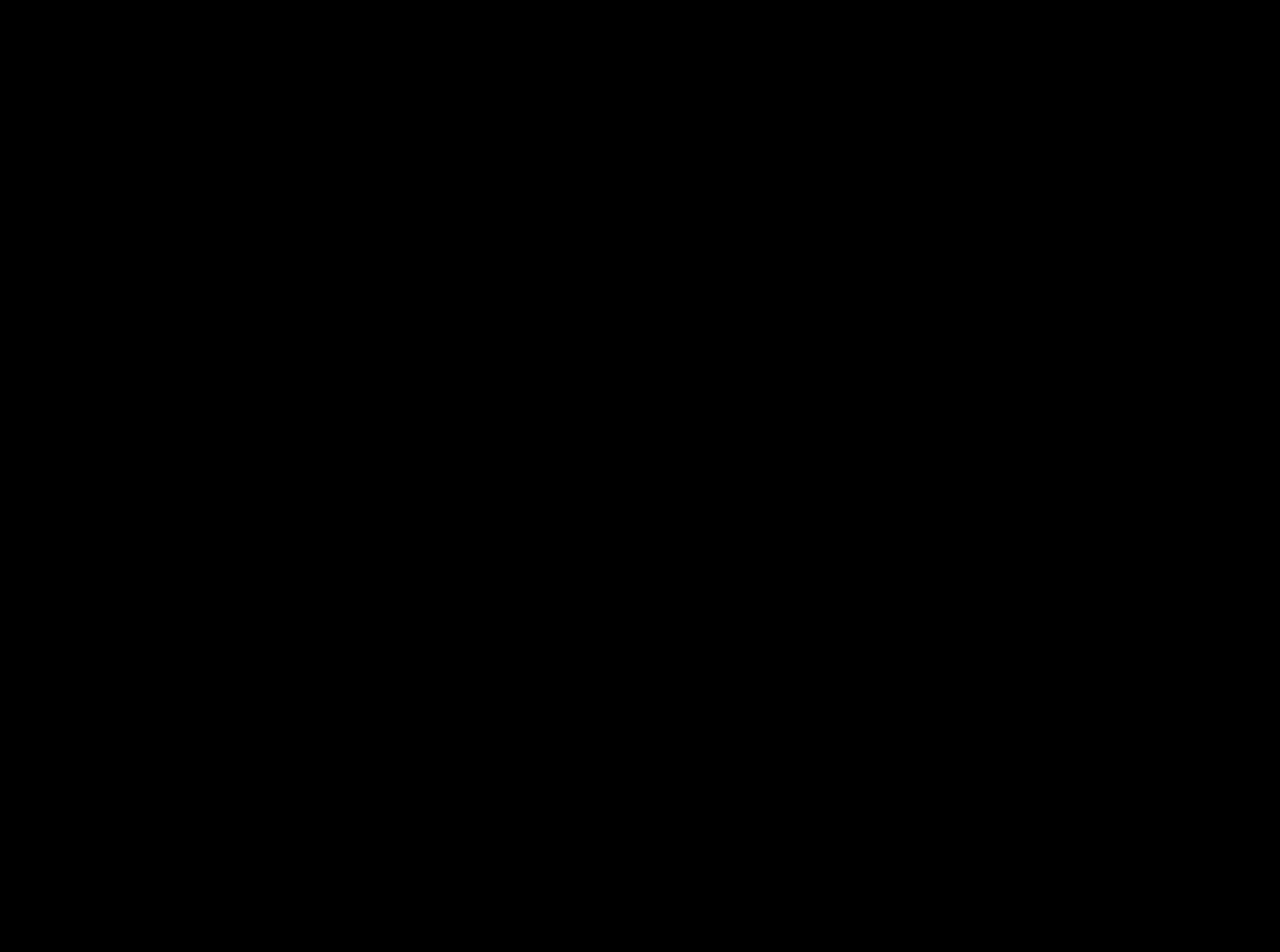
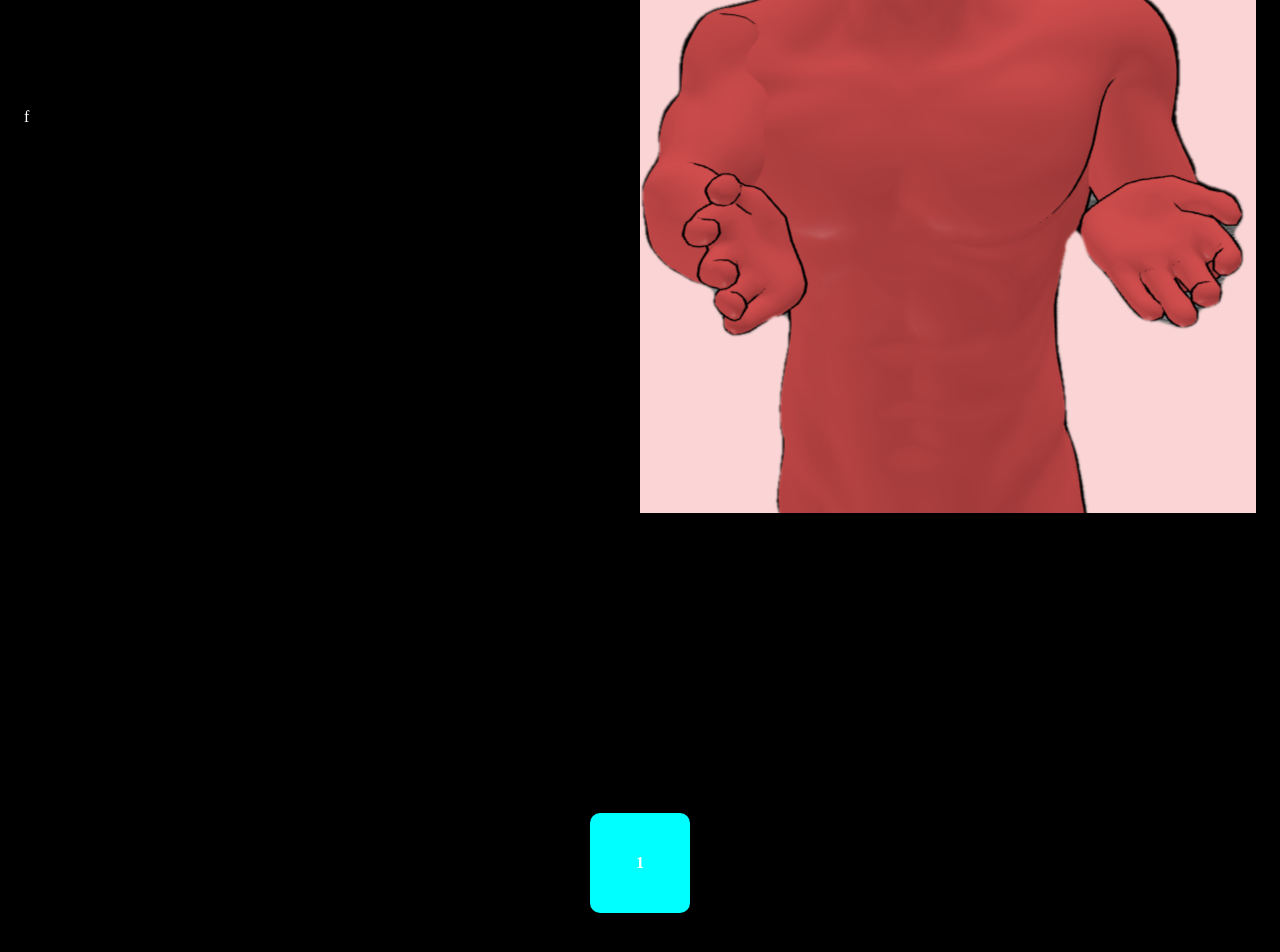
Before and after one commit to LaurenzJ/zonex-studios, a Vue app in the folder frontend/: page / in a window 1280 px wide. Shown: the part 584-1536 px from the top of the page. Before the commit the page ends 800 px from the top, so only its background shows below. Built offline with nearby package versions, Linux system fonts and the light colour scheme; a web font is replaced by a local one.

Commit message:
added animations and homeview character slide right preset

```diff
--- a/frontend/package.json
+++ b/frontend/package.json
@@ -11,6 +11,8 @@
     "@headlessui/vue": "^1.6.7",
     "@tailwindcss/aspect-ratio": "^0.4.0",
     "@tailwindcss/line-clamp": "^0.4.0",
+    "@vueuse/motion": "^2.0.0-beta.12",
+    "aos": "^2.3.4",
     "autoprefixer": "^10",
     "axios": "^0.27.2",
     "core-js": "^3.8.3",
--- a/frontend/public/index.html
+++ b/frontend/public/index.html
@@ -9,6 +9,8 @@
       rel="stylesheet"
       href="https://cdnjs.cloudflare.com/ajax/libs/animate.css/4.1.1/animate.min.css"
     />
+    <link href="https://unpkg.com/aos@2.3.1/dist/aos.css" rel="stylesheet" />
+    <script src="https://unpkg.com/aos@2.3.1/dist/aos.js"></script>
     <title><%= htmlWebpackPlugin.options.title %></title>
   </head>
   <body class="bg-black">
--- a/frontend/src/App.vue
+++ b/frontend/src/App.vue
@@ -1,7 +1,6 @@
 <template>
 
   <CNavigation></CNavigation>
-  <div class="my-16"></div>
   <!-- <CFooter></CFooter> -->
 </template>
 
--- a/frontend/src/components/CNavigation.vue
+++ b/frontend/src/components/CNavigation.vue
@@ -44,35 +44,43 @@
         class="flex-col mt-8 space-y-4 md:flex md:space-y-0 md:flex-row md:items-center md:space-x-10 md:mt-0 pb-4"
       >
         <router-link to="/" class="nav-link">
-          <li v-on:click="showMenu=false">Home</li>
+          <li v-on:click="showMenu = false">Home</li>
         </router-link>
         <router-link to="/news" class="nav-link">
-          <li v-on:click="showMenu=false">News</li>
+          <li v-on:click="showMenu = false">News</li>
         </router-link>
         <router-link to="/careers" class="nav-link">
-          <li v-on:click="showMenu=false">Careers</li>
+          <li v-on:click="showMenu = false">Careers</li>
         </router-link>
         <router-link to="/company" class="nav-link">
-          <li v-on:click="showMenu=false">Company</li>
+          <li v-on:click="showMenu = false">Company</li>
         </router-link>
         <router-link to="/contact" class="nav-link">
-          <li v-on:click="showMenu=false">Contact</li>
+          <li v-on:click="showMenu = false">Contact</li>
         </router-link>
         <router-link to="/community" class="nav-link">
-          <li v-on:click="showMenu=false">Community</li>
+          <li v-on:click="showMenu = false">Community</li>
         </router-link>
       </ul>
     </nav>
   </div>
-  <router-view class="pt-16" v-slot="{ Component }">
-    <transition
-      enter-active-class="animate__animated animate__fadeInLeft"
-      leave-active-class="animate__animated animate__fadeOutLeft"
-      mode="out-in"
-    >
-      <component :is="Component" />
-    </transition>
-  </router-view>
+  <router-view
+    class="pt-16"
+    v-motion
+    :initial="{
+      opacity: 0,
+      y: 100,
+    }"
+    :enter="{
+      opacity: 1,
+      y: 0,
+      transition: {
+        type: 'spring',
+        stiffness: '100',
+        delay: 100,
+      },
+    }"
+  />
 </template>
 
 <script>
@@ -86,7 +94,6 @@
 </script>
 
 <style>
-
 a.router-link-exact-active {
   color: #a9bc93;
 }
@@ -94,5 +101,4 @@
 .animate__animated {
   --animate-duration: 0.8s;
 }
-
 </style>
--- a/frontend/src/main.js
+++ b/frontend/src/main.js
@@ -1,11 +1,31 @@
-import { createApp } from 'vue'
-import App from './App.vue'
-import './assets/tailwind.css'
-import router from './router'
+import { createApp } from "vue";
+import App from "./App.vue";
+import "./assets/tailwind.css";
+import router from "./router";
 
-import 'flowbite';
+import "flowbite";
 
+import { MotionPlugin } from "@vueuse/motion";
 
-const Vue = createApp(App)
+const Vue = createApp(App);
 
-Vue.use(router).mount('#app')
+Vue.use(MotionPlugin, {
+  directives: {
+    "pop-right": {
+      initial: {
+        scale: 1,
+        opacity: 0,
+        x: -100,
+      },
+      enter: {
+        scale: 1,
+        opacity: 1,
+        x: 0,
+        transition: {
+          duration: 5000,
+        },
+      },
+    },
+  },
+});
+Vue.use(router).mount("#app");
--- a/frontend/src/views/HomeView.vue
+++ b/frontend/src/views/HomeView.vue
@@ -5,11 +5,33 @@
 
       <div class="lg:w-full lg:flex m-auto place-items-center">
         <div class="w-1/2 bg-black">f</div>
-        <div class="w-1/2 bg-red-200">f</div>
+        <div class="w-1/2 bg-red-200">
+          <img v-motion-pop-right src="@/assets/images/prototype_character.png" alt="">
+        </div>
       </div>
+    </div>
+    <div
+      class="target"
+      v-motion-fade
+    >
+      1
     </div>
   </div>
 </template>
+
+<style>
+.target {
+  width: 100px;
+  height: 100px;
+  margin: 300px auto 500px auto;
+  display: flex;
+  justify-content: center;
+  align-items: center;
+  background-color: aqua;
+  border-radius: 10px;
+  font-weight: bold;
+}
+</style>
 
 <script>
 export default {
```
Also changed, not shown: frontend/src/assets/images/prototype_character.png (added), 1 other file (tests, documents, lock files or other folders).
